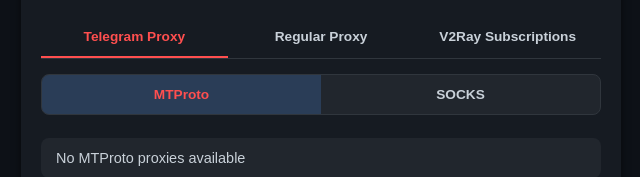
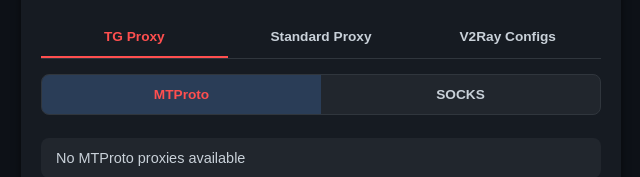
Before and after one commit to Firmfox/Proxify-PWA, a plain HTML site: page index.html in a window 1280 px wide. Shown: the part 369-546 px from the top of the page, 319-959 px from the left. Drawn offline with Linux system fonts and the light colour scheme; no server answers.

Commit message:
Update index.html

```diff
--- a/index.html
+++ b/index.html
@@ -76,9 +76,9 @@
 
         <div class="tab-container">
             <div class="tab-buttons">
-                <button class="tab-btn active" data-tab="telegram">Telegram Proxy</button>
-                <button class="tab-btn" data-tab="proxy">Regular Proxy</button>
-                <button class="tab-btn" data-tab="v2ray">V2Ray Subscriptions</button>
+                <button class="tab-btn active" data-tab="telegram">TG Proxy</button>
+                <button class="tab-btn" data-tab="proxy">Standard Proxy</button>
+                <button class="tab-btn" data-tab="v2ray">V2Ray Configs</button>
             </div>
 
             <div class="tab-content active" id="telegram">
```
